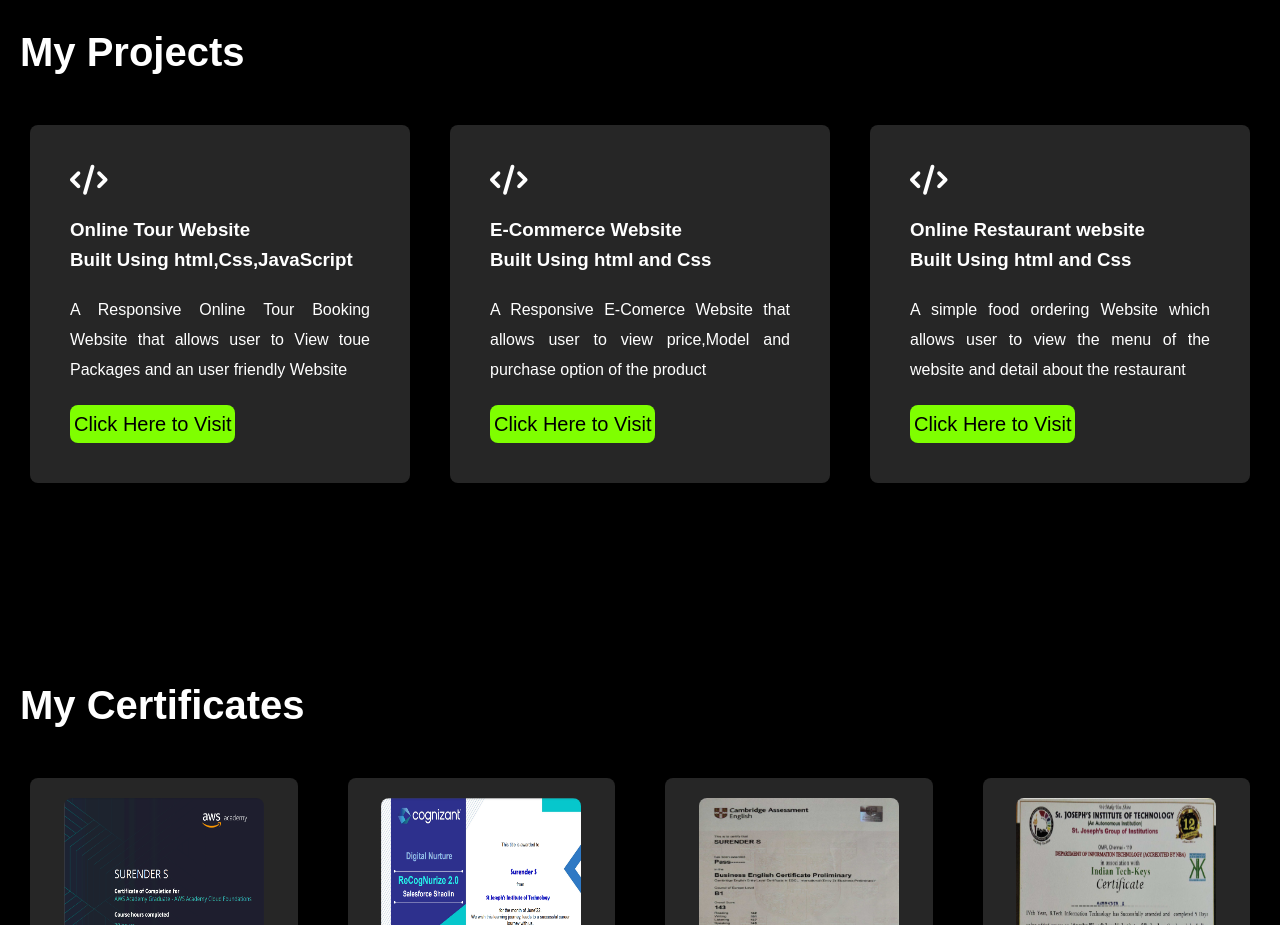
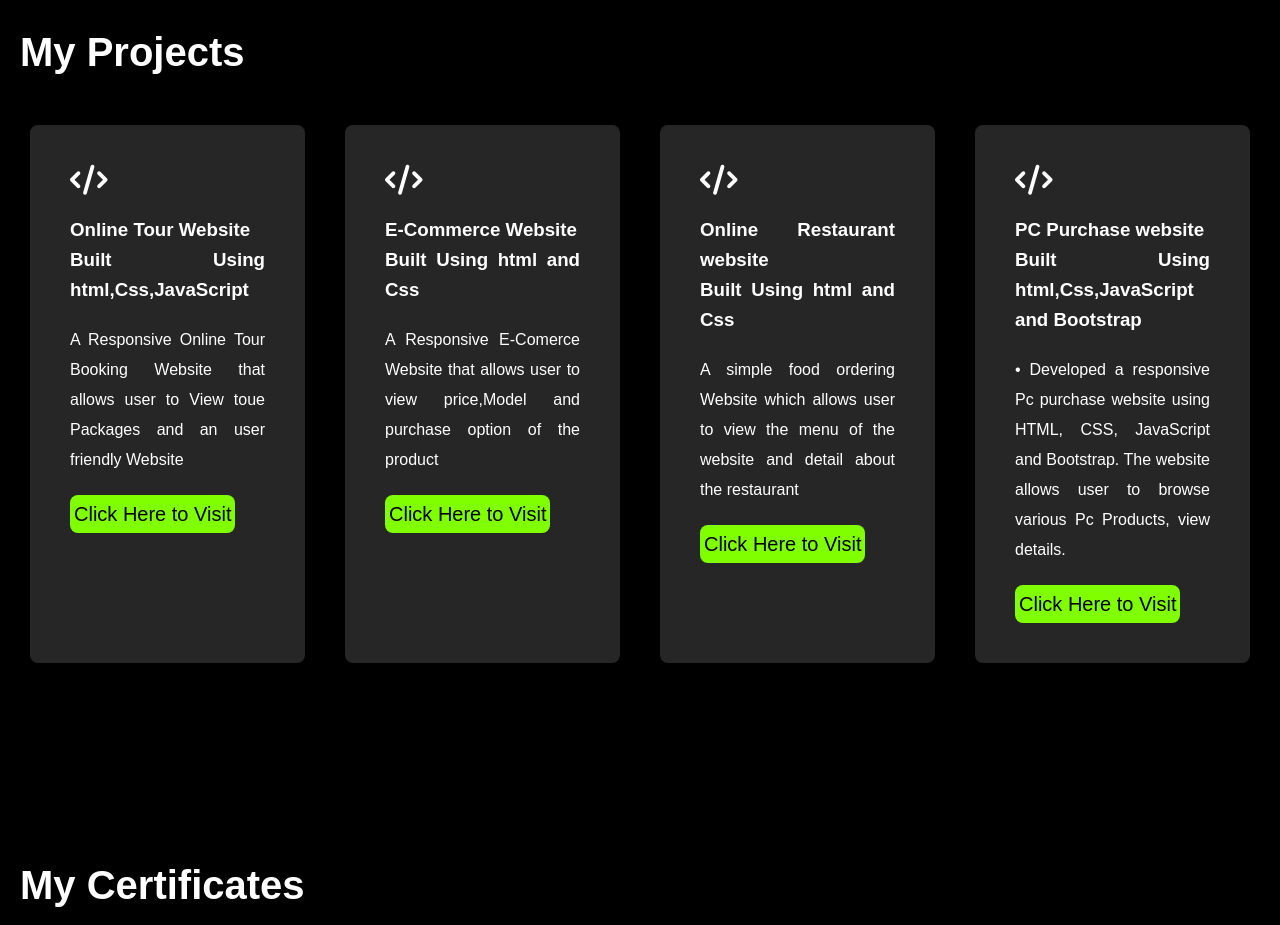
Before and after one commit to surendersk1065/portfolio, a plain HTML site: page index.html in a window 1280 px wide. Shown: the part 1340-2265 px from the top of the page. Drawn offline with Linux system fonts and the light colour scheme.

Commit message:
Update index.html

```diff
--- a/index.html
+++ b/index.html
@@ -104,6 +104,13 @@
                     restaurant</p>
                 <a href="https://surendersk1065.github.io/project2/" target="_blank">Click Here to Visit</a>
             </div>
+            <div class="project">
+                <i class="fa-solid fa-code"></i>
+                <h3><span id="span3">PC Purchase website</span></h3>
+                <h3>Built Using html,Css,JavaScript and Bootstrap</h3>
+                <p>•	Developed a responsive Pc purchase website using HTML, CSS, JavaScript and Bootstrap. The website allows user to browse various Pc Products, view details.</p>
+                <a href="https://surendersk1065.github.io/bootstrap-project/" target="_blank">Click Here to Visit</a>
+            </div>
         </div>
     </div>
 
```
